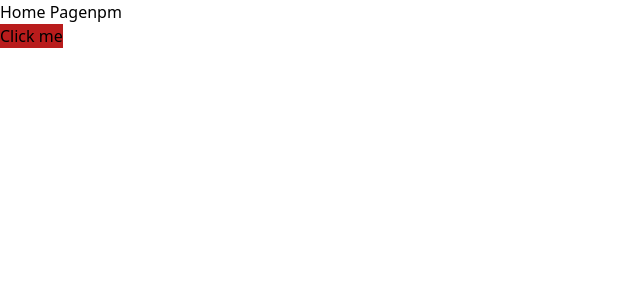
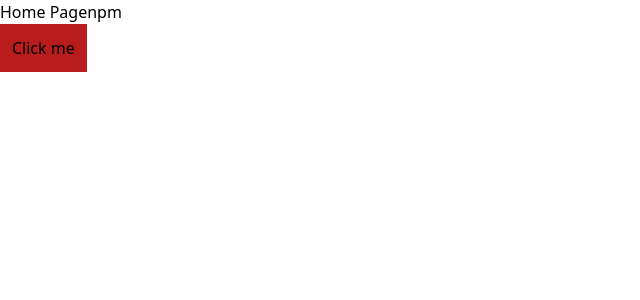
Before and after one commit to Landmark-GitHub/EasyChord, a Next.js app: page / in a window 1280 px wide. Shown: the top 300 px of the page, without its empty margins (0-640 px from the left). Built offline with nearby package versions, Linux system fonts and the light colour scheme.

Commit message:
Merge branch 'main' of https://github.com/Landmark-GitHub/EasyChord

```diff
--- a/src/pages/ChordPage.js
+++ b/src/pages/ChordPage.js
@@ -105,7 +105,7 @@ const ChordPage = () => {
             <div className="bg-white w-1/5 flex items-center justify-center">
               {image && <img className='object-cover w-full h-full' src={image} alt="ProflieArts" />}
             </div>
-            {dochord ? (
+            {dochord  ? (
               <div className="relative w-4/5 h-full overflow-y-auto">
                 <TableChords chords={text.chord} />
                 <button
--- a/src/pages/index.js
+++ b/src/pages/index.js
@@ -11,7 +11,7 @@ export default function Home() {
   return (
     <main>
       Home Pagenpm <br/>
-      <button className='bg-red-700' type="button" onClick={() => router.push('/ChordPage')}> Click me </button>
+      <button className='bg-red-700 p-3' type="button" onClick={() => router.push('/ChordPage')}> Click me </button>
     </main>
   )
 }
```
